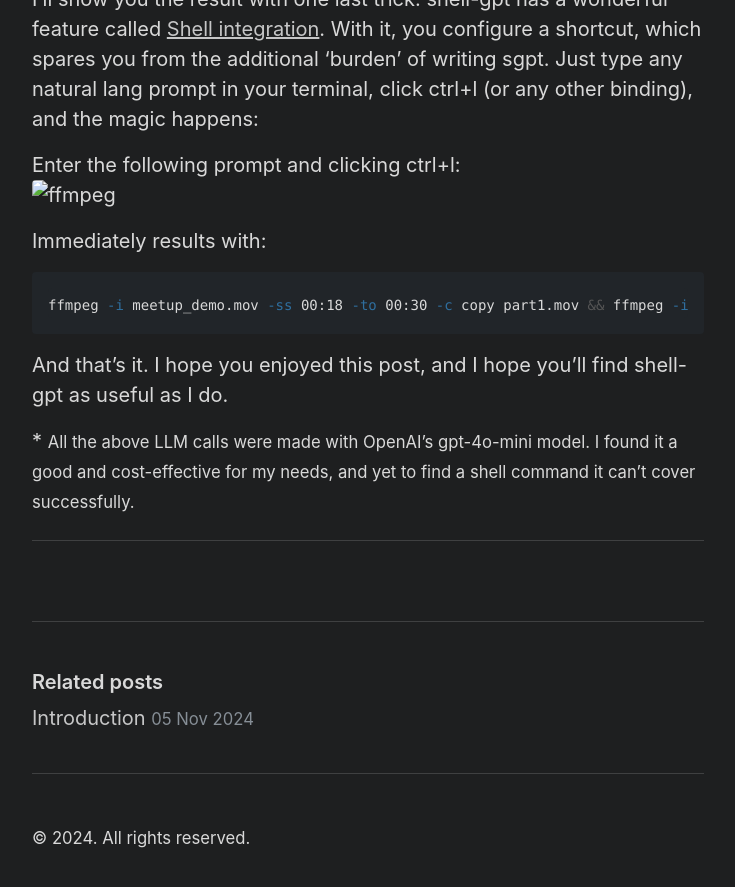
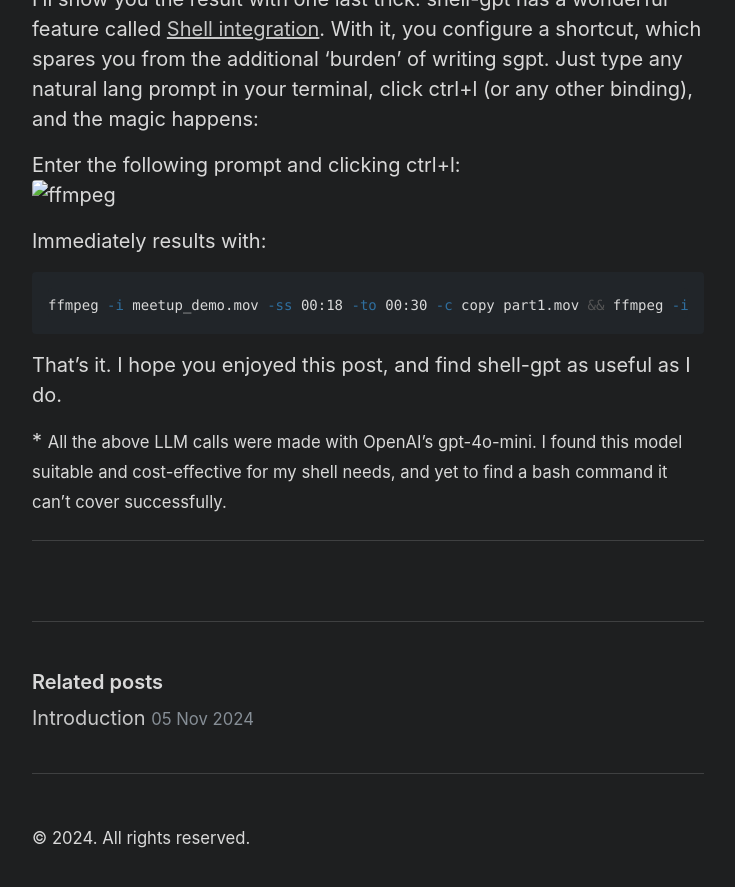
Before and after one commit to ofirsharony/ofirsharony.github.io, a Jekyll site: the page built from _posts/2024-11-08-sgpt.md, in a window 1280 px wide and 900 px high, scrolled down 2939 px. Shown: the top 887 px of the window, without its empty margins (272-1007 px from the left). Built offline with Jekyll 4.4.1, drawn with Linux system fonts in a browser that asks for light colours.

Commit message:
Update 2024-11-08-sgpt.md

````diff
--- a/_posts/2024-11-08-sgpt.md
+++ b/_posts/2024-11-08-sgpt.md
@@ -100,8 +100,8 @@ Immediately results with:
 ffmpeg -i meetup_demo.mov -ss 00:18 -to 00:30 -c copy part1.mov && ffmpeg -i meetup_demo.mov -ss 01:50 -to 02:17 -c copy part2.mov && ffmpeg -i meetup_demo.mov -ss 03:05 -to 04:44 -c copy part3.mov && ffmpeg -i meetup_demo.mov -ss 05:19 -to 05:56 -c copy part4.mov && ffmpeg -i meetup_demo.mov -ss 06:12 -to 06:30 -c copy part5.mov && ffmpeg -i meetup_demo.mov -ss 06:56 -to 07:40 -c copy part6.mov && ffmpeg -i meetup_demo.mov -ss 08:04 -to 08:12 -c copy part7.mov && ffmpeg -f concat -safe 0 -i <(for f in part*.mov; do echo "file '$PWD/$f'"; done) -c copy output.mov && rm part*.mov
 ```
 
-And that's it. I hope you enjoyed this post, and I hope you'll find shell-gpt as useful as I do.
+That's it. I hope you enjoyed this post, and find shell-gpt as useful as I do.
 
-\* <small>All the above LLM calls were made with OpenAI's gpt-4o-mini model. I found it a good and cost-effective for my needs, and yet to find a shell command it can't cover successfully.</small>
+\* <small>All the above LLM calls were made with OpenAI's gpt-4o-mini. I found this model suitable and cost-effective for my shell needs, and yet to find a bash command it can't cover successfully.</small>
 
 -----
````
